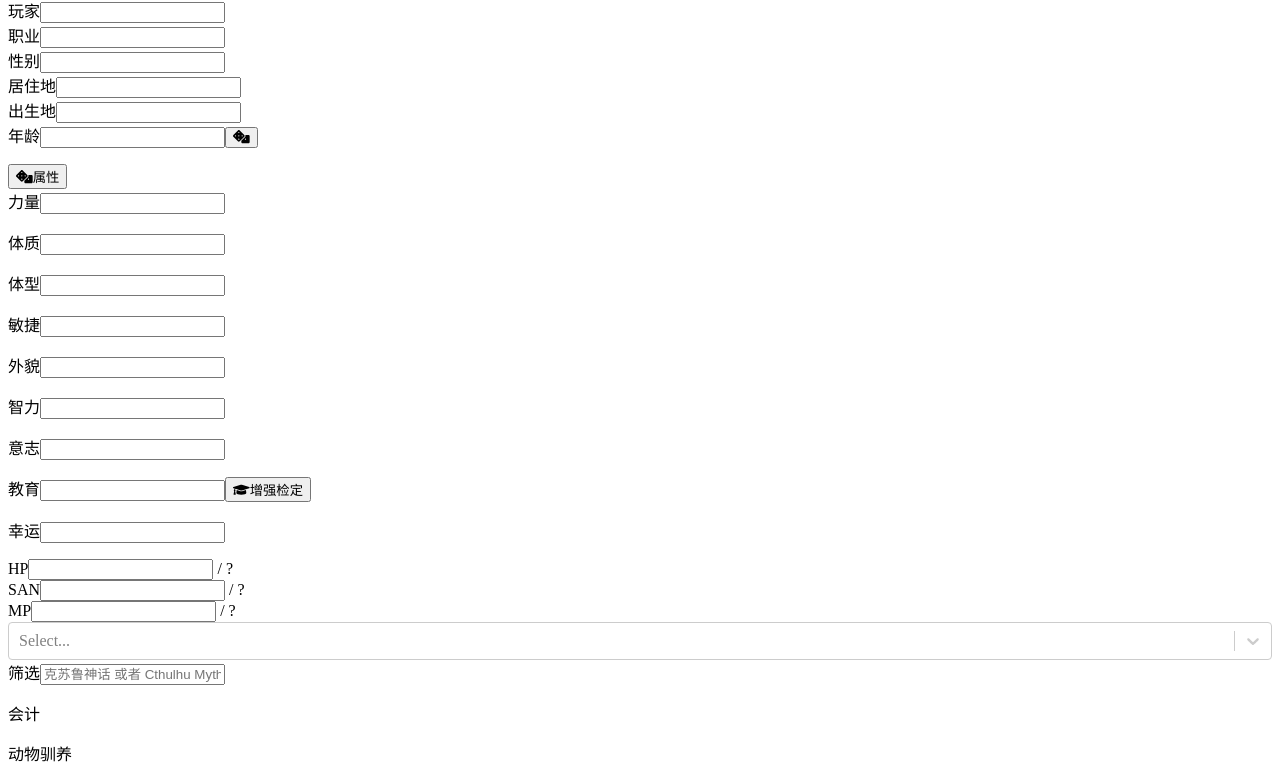
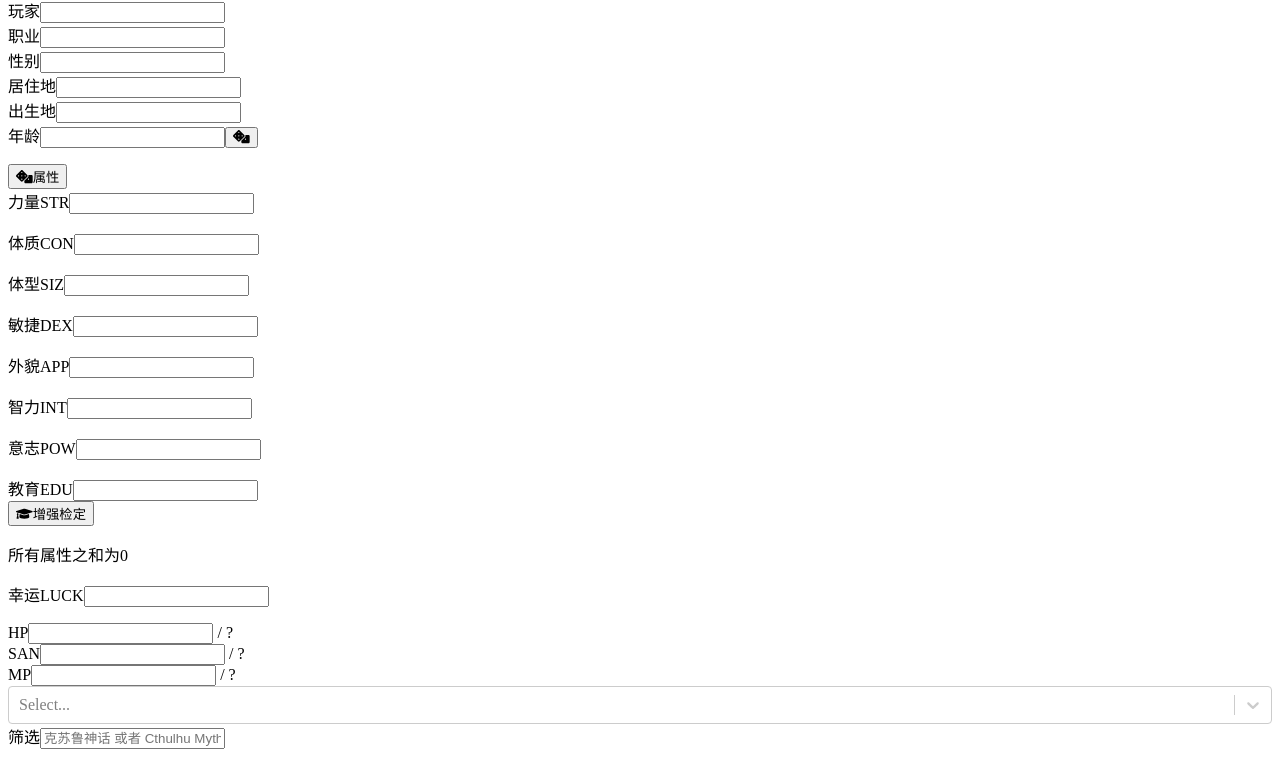
Before and after one commit to quanbrew/chareets, a React (Vite) app: page / in a window 1280 px wide. Shown: the part 699-1467 px from the top of the page. Built offline with nearby package versions, Linux system fonts and the light colour scheme.

Commit message:
EDU enhance and record

```diff
--- a/src/Attributes.tsx
+++ b/src/Attributes.tsx
@@ -30,7 +30,7 @@ class Field extends React.PureComponent<FieldProps> {
     }
     return (
       <div className="">
-        <label className="" htmlFor={id}>{label}</label>
+        <label className="" htmlFor={id}>{label}<span>{id.toLocaleUpperCase()}</span></label>
         <NumberInput value={value} onChange={set} id={id}
                      className="number-field characteristics-field"/>
         {this.props.children}
@@ -101,11 +101,13 @@ interface Props {
 }
 
 
-class Attributes extends React.Component<Props, {}> {
-  shouldComponentUpdate(next: Props) {
-    return !this.props.attributes.equals(next.attributes)
-  }
+interface AttributesState {
+  rollAttr: number;
+  eduEnhance: number;
+}
 
+
+class Attributes extends React.Component<Props, AttributesState> {
   autoRoll = () => {
     const r = (n: number, face: number): number =>
       roll(n, face).reduce((x, y) => x + y);
@@ -121,19 +123,56 @@ class Attributes extends React.Component<Props, {}> {
       edu: 5 * (r(2, 6) + 6),
       luck: 5 * r(3, 6),
     });
+    this.setState((prev: AttributesState) => ({rollAttr: prev.rollAttr + 1}));
     this.props.set(next);
   };
+  eduEnhance = () => {
+    let edu = this.props.attributes.get("edu");
+    if (edu === undefined) return;
+    this.setState((prev: AttributesState) => ({eduEnhance: prev.eduEnhance + 1}));
+    const a = roll(1, 100)[0];
+    if (a > edu) {
+      edu += roll(1, 10)[0];
+      if (edu > 99) {
+        edu = 99
+      }
+      this.props.set(this.props.attributes.set("edu", edu));
+    }
+  };
+
+  constructor(props: Props) {
+    super(props);
+    this.state = {rollAttr: 0, eduEnhance: 0}
+  }
+
+  sum() {
+    const sumValue = ["str", "con", "siz", "dex", "app", "int", "pow", "edu"]
+      .map((key: string) => this.props.attributes.get(key, 0))
+      .reduce((a, b) => a + b);
+    return <p>所有属性之和为{sumValue}</p>;
+  }
 
   public render() {
     const name = (k: string) => ({
-        name: k,
-        value: this.props.attributes.get(k),
-        set: (v: number) => this.props.set(this.props.attributes.set(k, v))
+      name: k,
+      value: this.props.attributes.get(k),
+      set: (v: number) => this.props.set(this.props.attributes.set(k, v))
     });
+    const rollAttrTimes = this.state.rollAttr;
+    const autoRoll = (<div>
+      <button className="" onClick={this.autoRoll}>
+        <FontAwesomeIcon icon={faDice}/>属性
+      </button>
+      {rollAttrTimes > 1 ? <span>已roll {rollAttrTimes} 次</span> : null}
+    </div>);
+    const eduEnhance = (<div>
+      <button onClick={this.eduEnhance}><FontAwesomeIcon icon={faGraduationCap}/>增强检定</button>
+      {this.state.eduEnhance > 0 ? <span>已增强{this.state.eduEnhance}次</span> : null}
+    </div>);
     return (
       <div className="">
         <AgeField label="年龄" {...name("age")} upper={99}/>
-        <button className="" onClick={this.autoRoll}><FontAwesomeIcon icon={faDice}/>属性</button>
+        {autoRoll}
         <Field label="力量" {...name("str")} upper={99}/>
         <Field label="体质" {...name("con")} upper={99}/>
         <Field label="体型" {...name("siz")}/>
@@ -141,9 +180,8 @@ class Attributes extends React.Component<Props, {}> {
         <Field label="外貌" {...name("app")} upper={99}/>
         <Field label="智力" {...name("int")} upper={99}/>
         <Field label="意志" {...name("pow")}/>
-        <Field label="教育" {...name("edu")} upper={99}>
-          <button><FontAwesomeIcon icon={faGraduationCap}/>增强检定</button>
-        </Field>
+        <Field label="教育" {...name("edu")} upper={99}>{eduEnhance}</Field>
+        {this.sum()}
         <Field label="幸运" {...name("luck")} upper={99}/>
         <Status attributes={this.props.attributes}/>
       </div>
```
